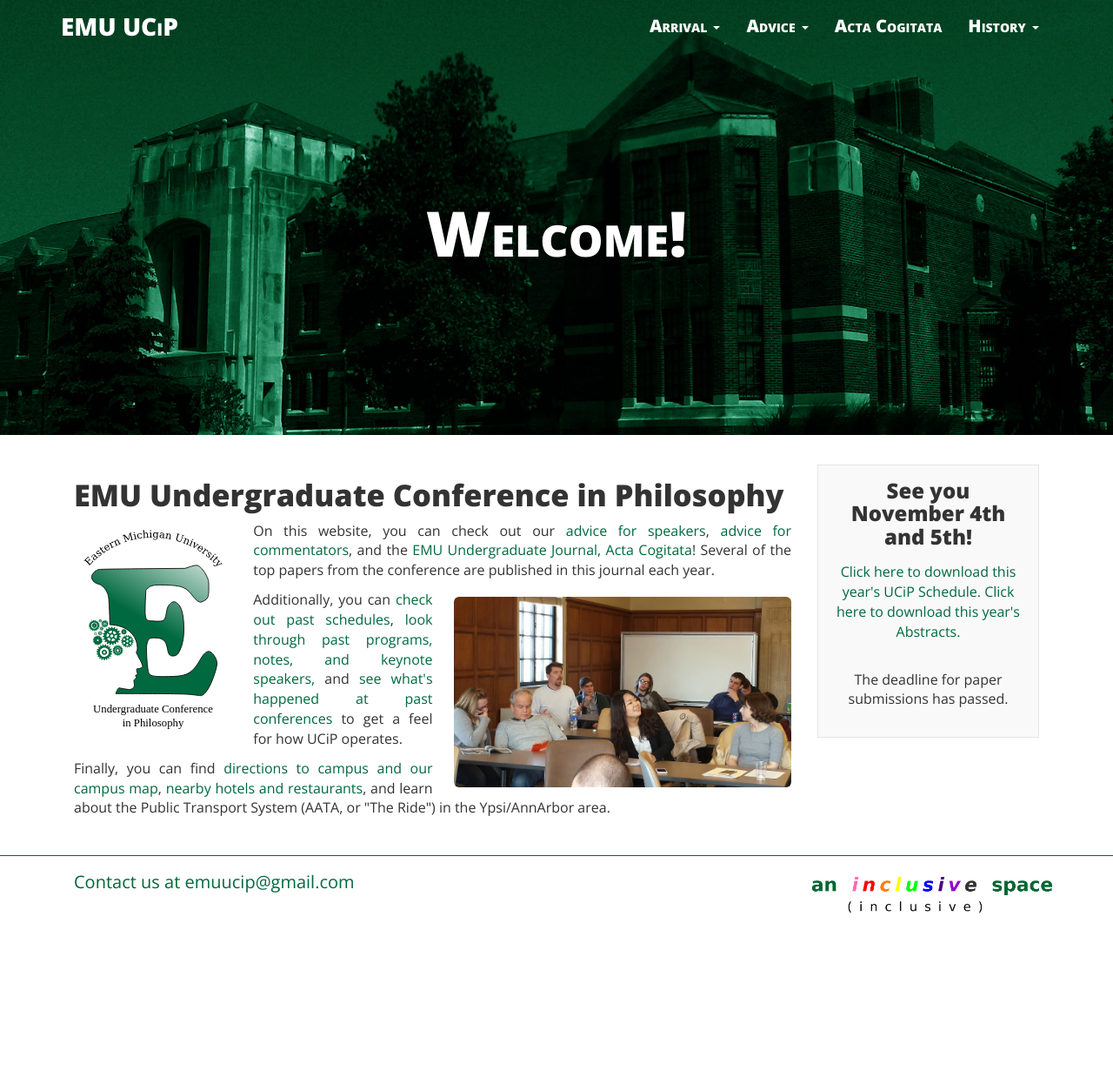
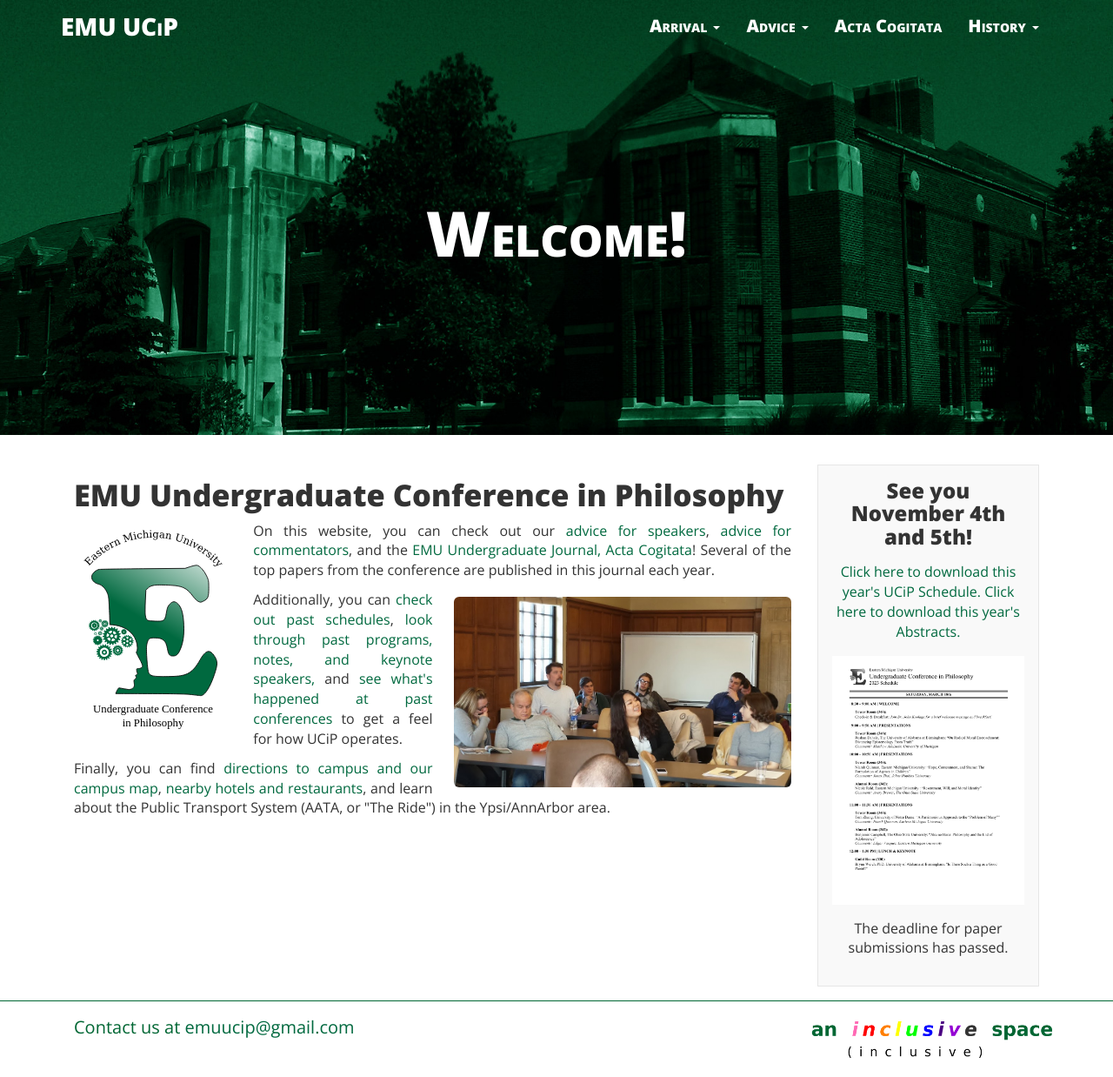
Before and after one commit to ucip/ucip.github.io, a Jekyll site: the page built from index.html, in a window 1280 px wide. Shown: the whole page at 87% size. Built offline with Jekyll 4.4.1, drawn with Linux system fonts in a browser that asks for light colours; nearby versions of some CDN libraries; before the commit the page ends 1071 px from its top, so only the background shows below that.

Commit message:
Corrects schedule thumbnail link

```diff
--- a/_includes/box.html
+++ b/_includes/box.html
@@ -42,7 +42,9 @@
       <a href="{{ site.baseurl }}/docs/2023 Schedule.pdf">Click here to download this year's UCiP Schedule.</a>
       <a href="{{ site.baseurl }}/docs/2023 Abstract List.pdf">Click here to download this year's Abstracts.</a>
     </p>
-    <a href="{{ site.baseurl }}/img/2023 Schedule.png"><img class="img-responsive" /></a>
+    <a href="{{ site.baseurl }}/img/2023 Schedule.pdf">
+      <img class="img-responsive" src="{{ site.baseurl }}/img/2023 Schedule.png" />
+    </a>
     <p class="text-center announcement-text">The deadline for paper submissions has passed.</p>
   </div>
 </div>
```
